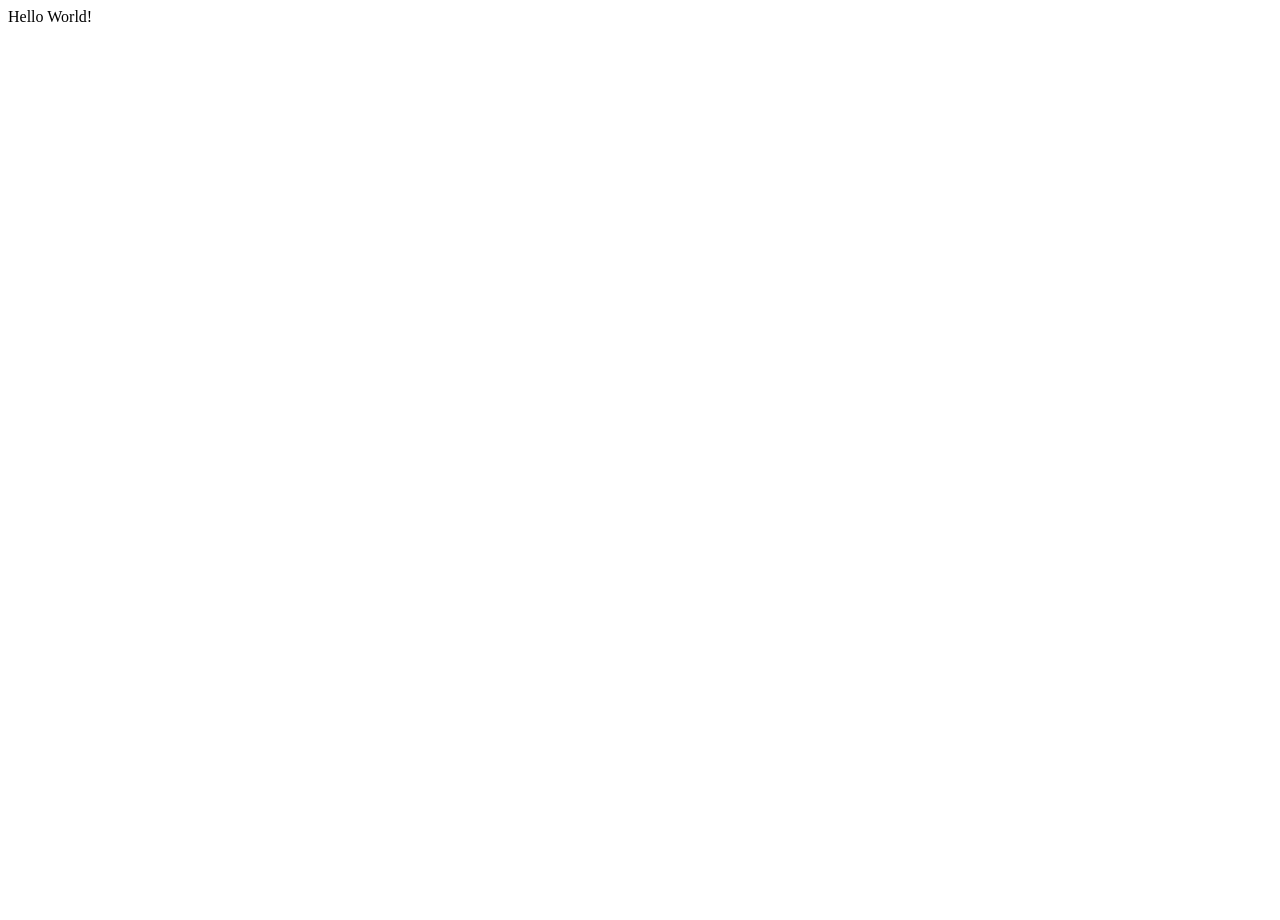
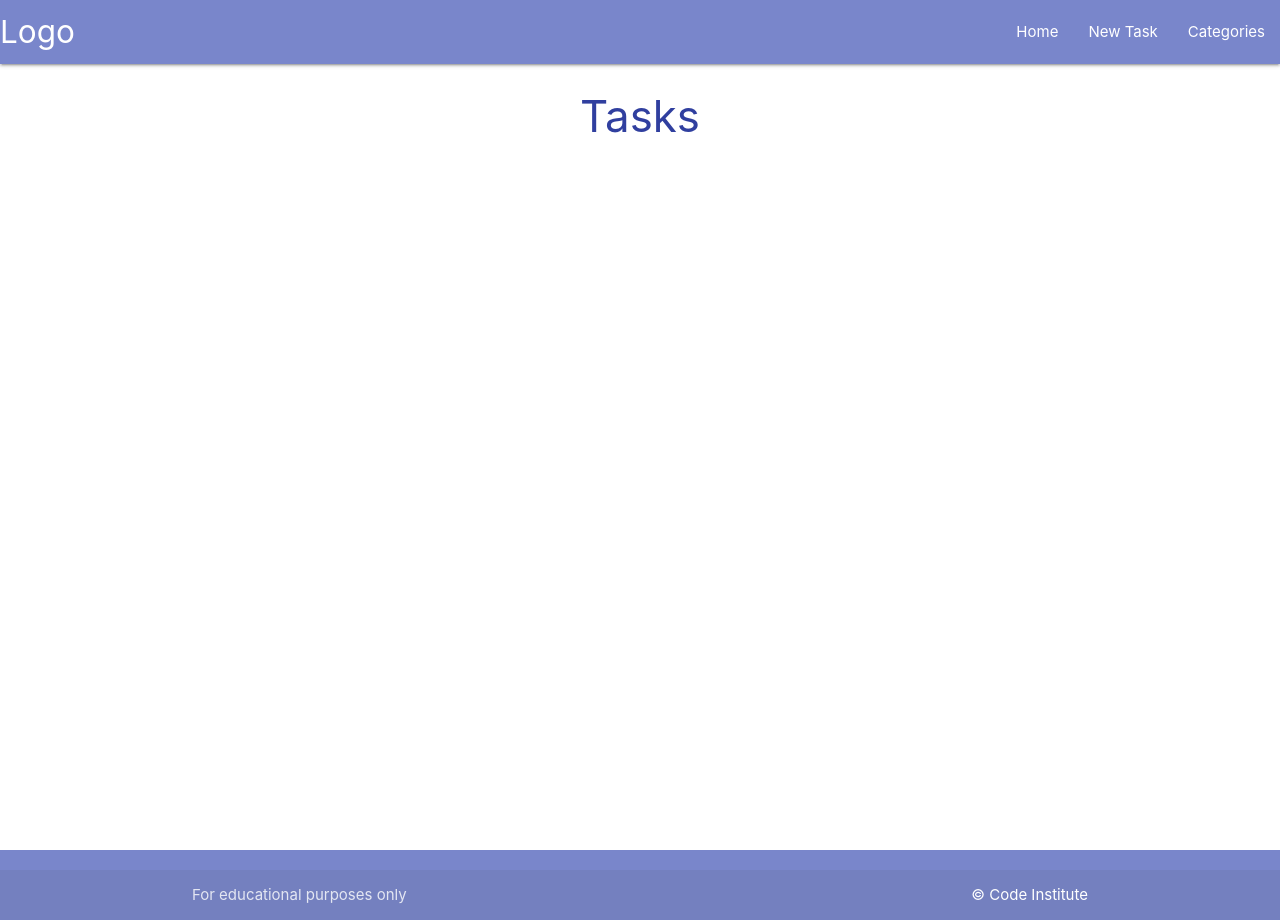
Before and after one commit to szilvia-csernus/task-manager, a Flask app: page / in a window 1280 px wide. Before the commit the page is almost empty. Run offline with Flask 3, Linux system fonts and the light colour scheme.

Commit message:
add navbar and footer to base.html

```diff
--- a/taskmanager/__init__.py
+++ b/taskmanager/__init__.py
@@ -10,4 +10,5 @@ app.config["SQLALCHEMY_DATABASE_URI"] = os.environ.get("DB_URL")
 
 db = SQLAlchemy(app)
 
-from taskmanager import routes # we have to import it here because routes relies on 'app' and 'db'
+# we have to import it here because routes relies on 'app' and 'db'
+from taskmanager import routes
--- a/taskmanager/routes.py
+++ b/taskmanager/routes.py
@@ -1,6 +1,8 @@
 from flask import render_template
 from taskmanager import app, db
+from taskmanager.models import Category, Task
+
 
 @app.route("/")
 def home():
-    return render_template("base.html")
+    return render_template("tasks.html")
--- /dev/null
+++ b/taskmanager/static/css/style.css
@@ -0,0 +1,12 @@
+/* style from Materialize to achieve sticky footer effect
+https: //materializecss.com/footer.html */
+
+body {
+    display: flex;
+    min-height: 100vh;
+    flex-direction: column;
+}
+
+main {
+    flex: 1 0 auto;
+}
--- /dev/null
+++ b/taskmanager/static/js/script.js
@@ -0,0 +1,6 @@
+// initialization from Materialize https://materializecss.com/navbar.html
+
+document.addEventListener('DOMContentLoaded', function () {
+    let sidenav = document.querySelectorAll('.sidenav');
+    M.Sidenav.init(elems, options);
+});
--- a/taskmanager/templates/base.html
+++ b/taskmanager/templates/base.html
@@ -1,12 +1,65 @@
 <!DOCTYPE html>
 <html lang="en">
+
 <head>
     <meta charset="UTF-8">
     <meta http-equiv="X-UA-Compatible" content="IE=edge">
     <meta name="viewport" content="width=device-width, initial-scale=1.0">
+
+    <!-- font-awesome CDN  -->
+    <link rel="stylesheet" href="https://cdnjs.cloudflare.com/ajax/libs/font-awesome/6.4.0/css/all.min.css"
+        integrity="sha512-iecdLmaskl7CVkqkXNQ/ZH/XLlvWZOJyj7Yy7tcenmpD1ypASozpmT/E0iPtmFIB46ZmdtAc9eNBvH0H/ZpiBw=="
+        crossorigin="anonymous" referrerpolicy="no-referrer" />
+
+    <!-- Materialize CDN for css -->
+    <link rel="stylesheet" href="https://cdnjs.cloudflare.com/ajax/libs/materialize/1.0.0/css/materialize.min.css">
+
+    <link rel="stylesheet" href="{{ url_for('static', filename='css/style.css') }}" type="text/css">
     <title>Task Manager</title>
 </head>
+
 <body>
-    Hello World!
+    <!-- top navbar https://materializecss.com/navbar.html -->
+    <nav class="indigo lighten-2">
+        <div class="nav-wrapper">
+            <a href="#!" class="brand-logo">Logo</a>
+            <a href="#" data-target="mobile-demo" class="sidenav-trigger"><i class="fas fa-bars"></i></a>
+            <ul class="right hide-on-med-and-down">
+                <li><a href="{{ url_for('home') }}">Home</a></li>
+                <li><a href="">New Task</a></li>
+                <li><a href="">Categories</a></li>
+
+            </ul>
+        </div>
+    </nav>
+
+    <!-- mobile sidenav https://materializecss.com/navbar.html -->
+    <ul class="sidenav" id="mobile-demo">
+        <li><a href="{{ url_for('home') }}">Home</a></li>
+        <li><a href="">New Task</a></li>
+        <li><a href="">Categories</a></li>
+
+    </ul>
+
+    <main class="container">
+        {% block content %}
+
+        {% endblock %}
+    </main>
+
+    <!-- footer https://materializecss.com/footer.html -->
+    <footer class="page-footer indigo lighten-2">
+        <div class="footer-copyright">
+            <div class="container">
+                For educational purposes only
+                <a class="white-text right" href="https://codeinstitute.net" target="_blank">&copy; Code Institute</a>
+            </div>
+        </div>
+    </footer>
+
+    <!-- Materialize CDN for JS -->
+    <script src="https://cdnjs.cloudflare.com/ajax/libs/materialize/1.0.0/js/materialize.min.js"></script>
+    <script src="{{ url_for('static', filename='js/script.js') }}"></script>
 </body>
+
 </html>
--- /dev/null
+++ b/taskmanager/templates/tasks.html
@@ -0,0 +1,6 @@
+{% extends "base.html" %}
+{% block content %}
+
+<h3 class="indigo-text text-darken-2 center-align">Tasks</h3>
+
+{% endblock %}
```
Also changed, not shown: taskmanager/models.py (+15 -6 lines).
